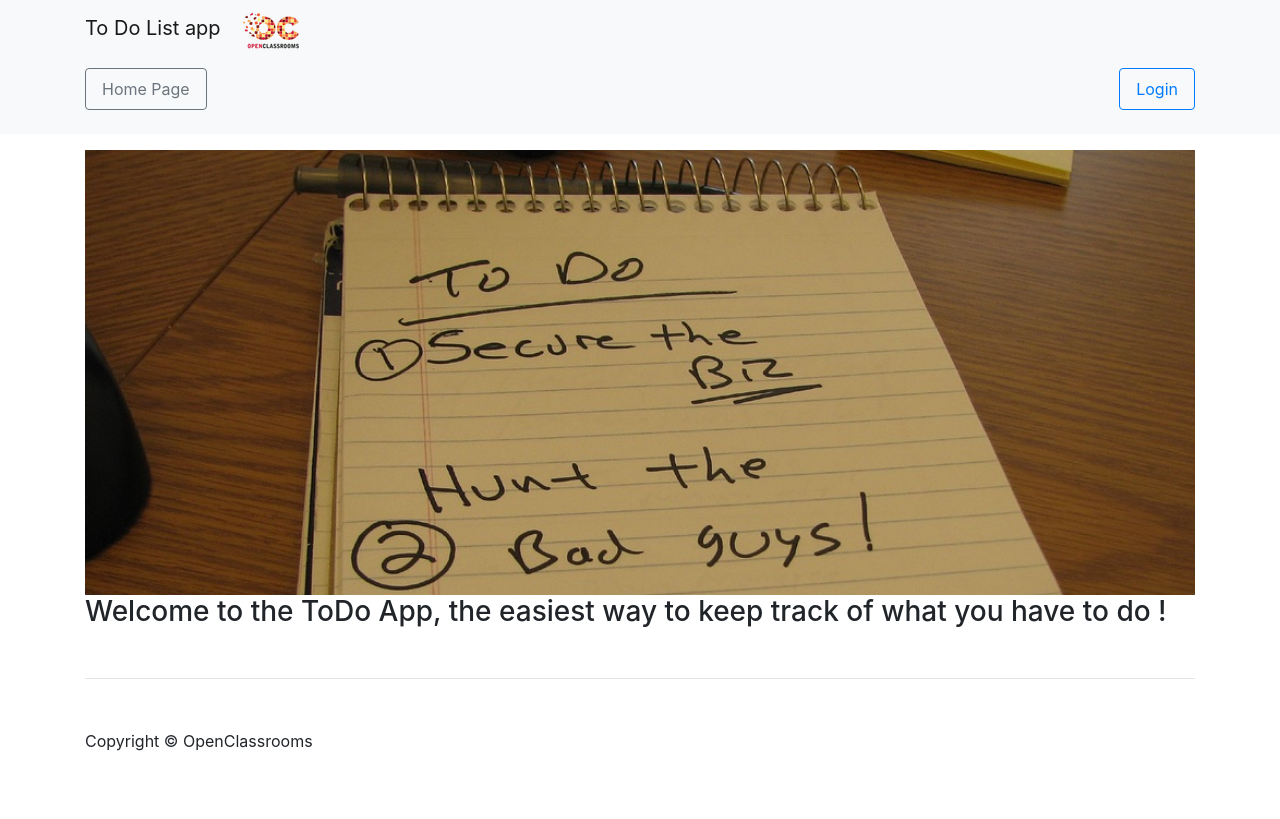
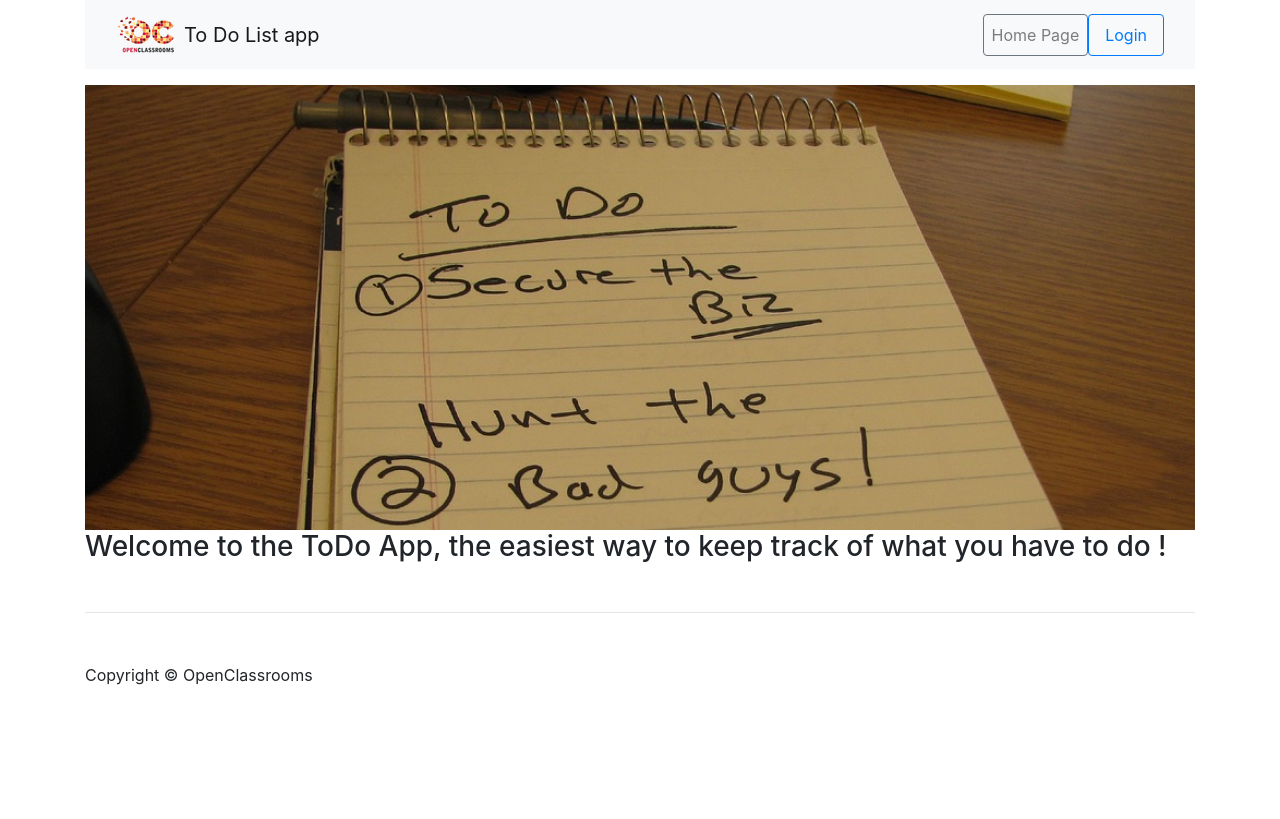
Before and after one commit to lauralazzaro/todo-webservices, a Symfony app: template templates/default/index.html.twig in a window 1280 px wide. After the commit the page ends 685 px from the top, so only its background shows below. Run offline with Twig, Linux system fonts and the light colour scheme; the template is opened without the code that fills it, so the values that code supplies are empty; some libraries are stand-ins or nearby versions.

Commit message:
changing navbar

```diff
--- a/src/Controller/ResetPasswordController.php
+++ b/src/Controller/ResetPasswordController.php
@@ -22,6 +22,7 @@ use SymfonyCasts\Bundle\ResetPassword\ResetPasswordHelperInterface;
 #[Route('/reset-password')]
 class ResetPasswordController extends AbstractController
 {
+    // @codeCoverageIgnoreStart
     use ResetPasswordControllerTrait;
 
     public function __construct(
@@ -172,4 +173,5 @@ class ResetPasswordController extends AbstractController
 
         return $this->redirectToRoute('app_check_email');
     }
+    // @codeCoverageIgnoreEnd
 }
--- a/templates/base.html.twig
+++ b/templates/base.html.twig
@@ -27,15 +27,21 @@
 </head>
 
 <body>
-<nav class="navbar navbar-light bg-light sticky-top fixed-top" role="navigation">
 <div class="container">
-		<div class="navbar-header">
-			<a class="navbar-brand" href="/">To Do List app</a>
+	<nav class="navbar navbar-expand-md navbar-light bg-light sticky-top fixed-top" role="navigation">
+		<div class="container">
+			<a class="navbar-brand d-flex align-items-center" href="/">
 				<img src="{{ asset('assets/img/Logo_OpenClassrooms.png') }}" alt="OpenClassrooms"/>
+				<span class="ml-2">To Do List app</span>
+			</a>
 		</div>
-	</div>
-	<div class="container mt-3 mb-3">
-		<ul class="nav nav-pills">
+		<div class="container">
+			<button class="navbar-toggler" type="button" data-toggle="collapse" data-target="#navbarToggler"
+			        aria-controls="navbarToggler" aria-expanded="false" aria-label="Toggle navigation">
+				<span class="navbar-toggler-icon"></span>
+			</button>
+			<div class="collapse navbar-collapse" id="navbarToggler">
+				<ul class="navbar-nav ml-auto">
 					<li class="nav-item">
 						<a class="nav-link btn btn-outline-secondary {% if app.request.attributes.get('_route') == 'homepage' %}active{% endif %}"
 						   href="{{ path('homepage') }}">Home Page</a>
@@ -73,7 +79,9 @@
 					<a class="nav-link btn btn-danger" href="{{ path('logout') }}">Logout</a>
 				{% endif %}
 			</div>
+		</div>
 	</nav>
+</div>
 
 <!-- Page Content -->
 <div class="container">
```
Lines whose indentation alone changed are shown as unchanged.
